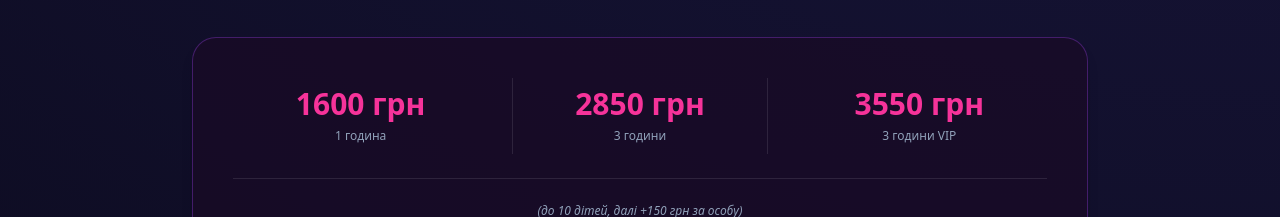
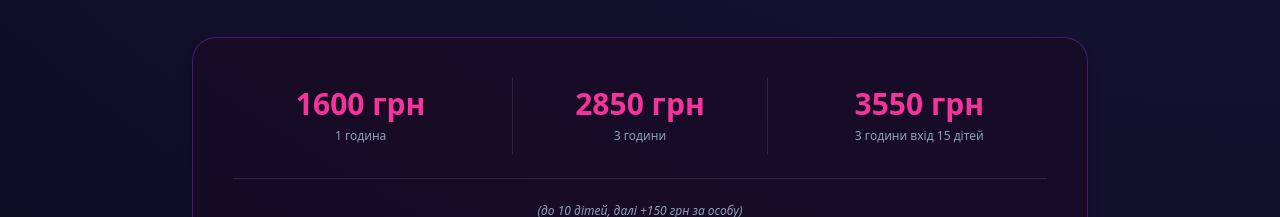
Before and after one commit to IrynaRybka/smile-neon-club, a Next.js app: page /prices in a window 1280 px wide. Shown: the part 1506-1723 px from the top of the page. Built offline with nearby package versions, Linux system fonts and the light colour scheme.

Commit message:
change text VIP to 15 children

```diff
--- a/components/prices/SpaceBooking.tsx
+++ b/components/prices/SpaceBooking.tsx
@@ -19,7 +19,7 @@ export default function SpaceBooking() {
           </div>
           <div className="p-2">
             <span className="block text-2xl md:text-3xl font-black text-pink-500">3550 грн</span>
-            <span className="text-xs text-slate-400">3 години VIP </span>
+            <span className="text-xs text-slate-400">3 години вхід 15 дітей </span>
           </div>
         </div>
 
```
